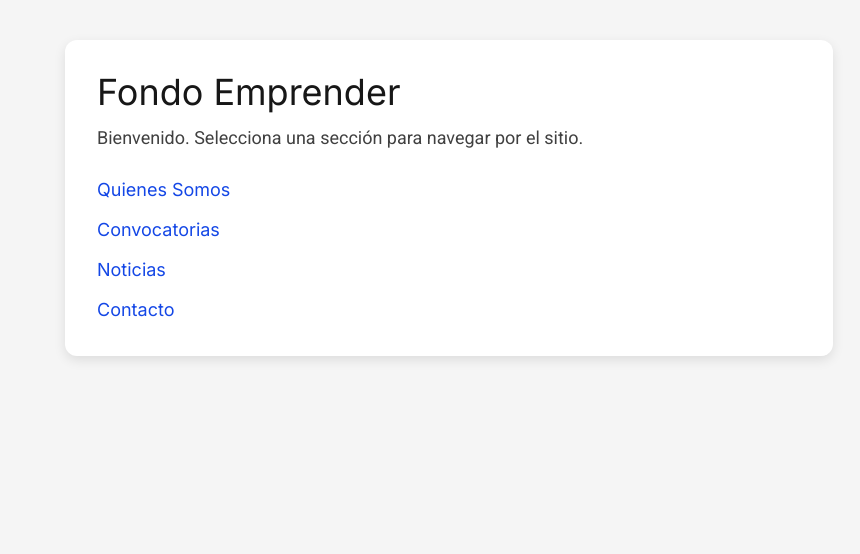
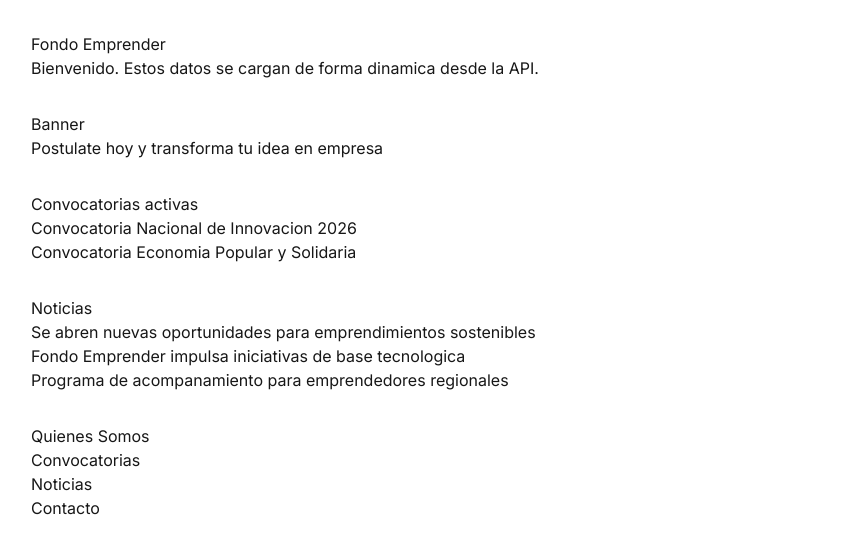
Before and after one commit to oswaldo0187/fondo-emprender-frontend, a Next.js app: page / in a window 1280 px wide. Shown: the top 554 px of the page, without its empty margins (191-1051 px from the left). Built offline with nearby package versions, Linux system fonts and the light colour scheme.

Commit message:
feat: implement home data hooks [#128]

```diff
--- a/app/page.tsx
+++ b/app/page.tsx
@@ -1,53 +1,89 @@
-import Link from "next/link";
+'use client';
+
+import Link from 'next/link';
+import {
+  useActiveBanner,
+  useActiveConvocatorias,
+  useNews,
+} from '../hooks/useHomeData';
 
 export default function Home() {
+  const {
+    data: news,
+    error: newsError,
+    isLoading: newsLoading,
+  } = useNews(3);
+  const {
+    data: convocatorias,
+    error: convocatoriasError,
+    isLoading: convocatoriasLoading,
+  } = useActiveConvocatorias();
+  const {
+    data: banner,
+    error: bannerError,
+    isLoading: bannerLoading,
+  } = useActiveBanner();
+
   return (
-    <main className="min-h-screen bg-neutral-100 p-10">
-      <div className="mx-auto max-w-3xl rounded-lg bg-white p-8 shadow-medium">
-        <h1 className="mb-3 text-4xl font-primary text-neutral-900">
-          Fondo Emprender
-        </h1>
-        <p className="mb-6 text-lg font-secondary text-neutral-700">
-          Bienvenido. Selecciona una sección para navegar por el sitio.
-        </p>
+    <main style={{ padding: '2rem', maxWidth: '900px', margin: '0 auto' }}>
+      <h1>Fondo Emprender</h1>
+      <p>Bienvenido. Estos datos se cargan de forma dinamica desde la API.</p>
 
-        <nav>
-          <ul className="space-y-3">
+      <section style={{ marginTop: '2rem' }}>
+        <h2>Banner</h2>
+        {bannerLoading && <p>Cargando...</p>}
+        {bannerError && <p>Error al cargar el banner.</p>}
+        {!bannerLoading && !bannerError && (
+          <p>{banner?.title ?? 'No hay banner activo.'}</p>
+        )}
+      </section>
+
+      <section style={{ marginTop: '2rem' }}>
+        <h2>Convocatorias activas</h2>
+        {convocatoriasLoading && <p>Cargando...</p>}
+        {convocatoriasError && <p>Error al cargar las convocatorias.</p>}
+        {!convocatoriasLoading && !convocatoriasError && (
+          <ul>
+            {convocatorias && convocatorias.length > 0 ? (
+              convocatorias.map((item) => <li key={item.id}>{item.title}</li>)
+            ) : (
+              <li>No hay convocatorias activas.</li>
+            )}
+          </ul>
+        )}
+      </section>
+
+      <section style={{ marginTop: '2rem' }}>
+        <h2>Noticias</h2>
+        {newsLoading && <p>Cargando...</p>}
+        {newsError && <p>Error al cargar las noticias.</p>}
+        {!newsLoading && !newsError && (
+          <ul>
+            {news && news.length > 0 ? (
+              news.slice(0, 3).map((item) => <li key={item.id}>{item.title}</li>)
+            ) : (
+              <li>No hay noticias disponibles.</li>
+            )}
+          </ul>
+        )}
+      </section>
+
+      <nav style={{ marginTop: '2rem' }}>
+        <ul>
           <li>
-              <Link
-                href="/quienes-somos"
-                className="text-lg font-primary text-blue-700 underline-offset-4 hover:underline"
-              >
-                Quienes Somos
-              </Link>
+            <Link href="/quienes-somos">Quienes Somos</Link>
           </li>
           <li>
-              <Link
-                href="/convocatorias"
-                className="text-lg font-primary text-blue-700 underline-offset-4 hover:underline"
-              >
-                Convocatorias
-              </Link>
+            <Link href="/convocatorias">Convocatorias</Link>
           </li>
           <li>
-              <Link
-                href="/noticias"
-                className="text-lg font-primary text-blue-700 underline-offset-4 hover:underline"
-              >
-                Noticias
-              </Link>
+            <Link href="/noticias">Noticias</Link>
           </li>
           <li>
-              <Link
-                href="/contacto"
-                className="text-lg font-primary text-blue-700 underline-offset-4 hover:underline"
-              >
-                Contacto
-              </Link>
+            <Link href="/contacto">Contacto</Link>
           </li>
         </ul>
       </nav>
-      </div>
     </main>
   );
 }
--- /dev/null
+++ b/hooks/useHomeData.ts
@@ -0,0 +1,159 @@
+'use client';
+
+import useSWR from 'swr';
+
+export interface NewsItem {
+  id: number | string;
+  title: string;
+  summary?: string;
+  imageUrl?: string;
+  publishedAt?: string;
+  slug?: string;
+}
+
+export interface Convocatoria {
+  id: number | string;
+  title: string;
+  description?: string;
+  isActive: boolean;
+  openDate?: string;
+  closeDate?: string;
+}
+
+export interface Banner {
+  id: number | string;
+  title: string;
+  imageUrl: string;
+  link?: string;
+  isActive: boolean;
+}
+
+export interface HookState<T> {
+  data: T | undefined;
+  error: Error | undefined;
+  isLoading: boolean;
+}
+
+const SWR_OPTIONS = {
+  revalidateOnFocus: true,
+  dedupingInterval: 60_000,
+};
+
+const MOCK_DELAY_MS = 500;
+
+const mockNews: NewsItem[] = [
+  {
+    id: 1,
+    title: 'Se abren nuevas oportunidades para emprendimientos sostenibles',
+    summary: 'Convocatoria orientada a proyectos con enfoque ambiental.',
+    publishedAt: '2026-03-08',
+    slug: 'oportunidades-emprendimientos-sostenibles',
+  },
+  {
+    id: 2,
+    title: 'Fondo Emprender impulsa iniciativas de base tecnologica',
+    summary: 'Nuevas lineas de apoyo para startups en etapa temprana.',
+    publishedAt: '2026-03-07',
+    slug: 'apoyo-startups-tecnologia',
+  },
+  {
+    id: 3,
+    title: 'Programa de acompanamiento para emprendedores regionales',
+    summary: 'Mentorias y formacion especializada en gestion empresarial.',
+    publishedAt: '2026-03-06',
+    slug: 'acompanamiento-emprendedores-regionales',
+  },
+  {
+    id: 4,
+    title: 'Resultados preliminares de convocatorias del primer trimestre',
+    summary: 'Se publicaron avances del proceso de evaluacion.',
+    publishedAt: '2026-03-05',
+    slug: 'resultados-preliminares-convocatorias',
+  },
+];
+
+const mockConvocatorias: Convocatoria[] = [
+  {
+    id: 'c-101',
+    title: 'Convocatoria Nacional de Innovacion 2026',
+    description: 'Dirigida a proyectos con componente de innovacion aplicada.',
+    isActive: true,
+    openDate: '2026-03-01',
+    closeDate: '2026-04-15',
+  },
+  {
+    id: 'c-102',
+    title: 'Convocatoria Economia Popular y Solidaria',
+    description: 'Apoyo a unidades productivas comunitarias.',
+    isActive: true,
+    openDate: '2026-02-20',
+    closeDate: '2026-04-01',
+  },
+  {
+    id: 'c-103',
+    title: 'Convocatoria Reactivacion Local para MiPymes',
+    description: 'Financiacion para crecimiento y fortalecimiento comercial.',
+    isActive: false,
+    openDate: '2026-01-15',
+    closeDate: '2026-02-28',
+  },
+];
+
+const mockBanner: Banner = {
+  id: 'b-1',
+  title: 'Postulate hoy y transforma tu idea en empresa',
+  imageUrl: '/banner-home.jpg',
+  link: '/convocatorias',
+  isActive: true,
+};
+
+const delay = (ms: number): Promise<void> =>
+  new Promise((resolve) => setTimeout(resolve, ms));
+
+const mockFetcher = async <T>(factory: () => T): Promise<T> => {
+  await delay(MOCK_DELAY_MS);
+  return factory();
+};
+
+export const useNews = (limit: number): HookState<NewsItem[]> => {
+  const { data, error, isLoading } = useSWR<NewsItem[], Error>(
+    ['mock/news', limit],
+    () => mockFetcher(() => mockNews.slice(0, limit)),
+    SWR_OPTIONS
+  );
+
+  return {
+    data,
+    error,
+    isLoading,
+  };
+};
+
+export const useActiveConvocatorias = (): HookState<Convocatoria[]> => {
+  const { data, error, isLoading } = useSWR<Convocatoria[], Error>(
+    'mock/convocatorias/active',
+    () =>
+      mockFetcher(() => mockConvocatorias.filter((item) => item.isActive)),
+    SWR_OPTIONS
+  );
+
+  return {
+    data,
+    error,
+    isLoading,
+  };
+};
+
+export const useActiveBanner = (): HookState<Banner | null> => {
+  const { data, error, isLoading } = useSWR<Banner | null, Error>(
+    'mock/banner/active',
+    () => mockFetcher(() => (mockBanner.isActive ? mockBanner : null)),
+    SWR_OPTIONS
+  );
+
+  return {
+    data,
+    error,
+    isLoading,
+  };
+};
--- a/package.json
+++ b/package.json
@@ -11,7 +11,8 @@
   "dependencies": {
     "next": "16.1.6",
     "react": "19.2.3",
-    "react-dom": "19.2.3"
+    "react-dom": "19.2.3",
+    "swr": "^2.4.1"
   },
   "devDependencies": {
     "@tailwindcss/postcss": "^4",
```
Also changed, not shown: 1 other file (tests, documents, lock files or other folders). Lines whose indentation alone changed are shown as unchanged.
